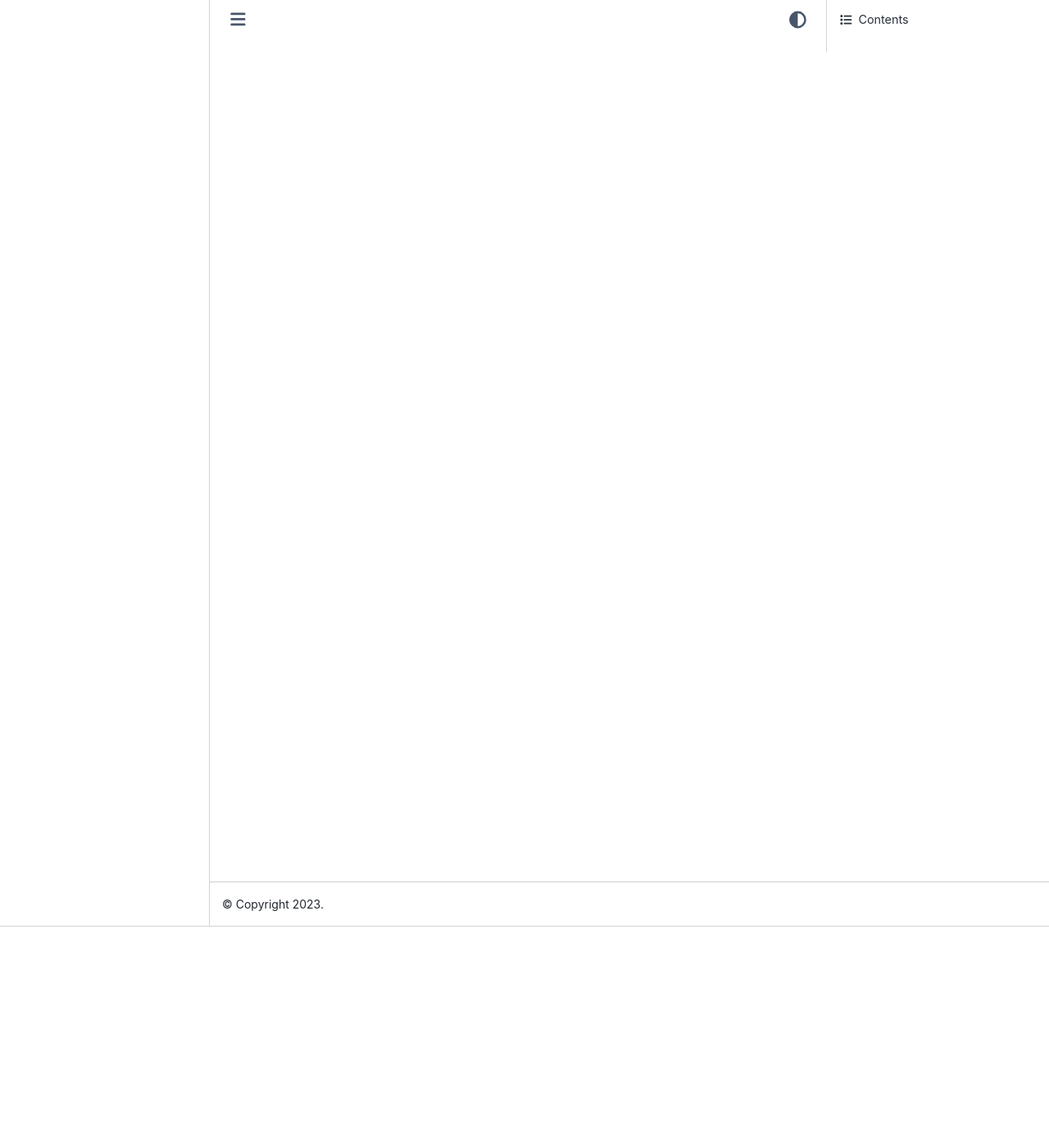
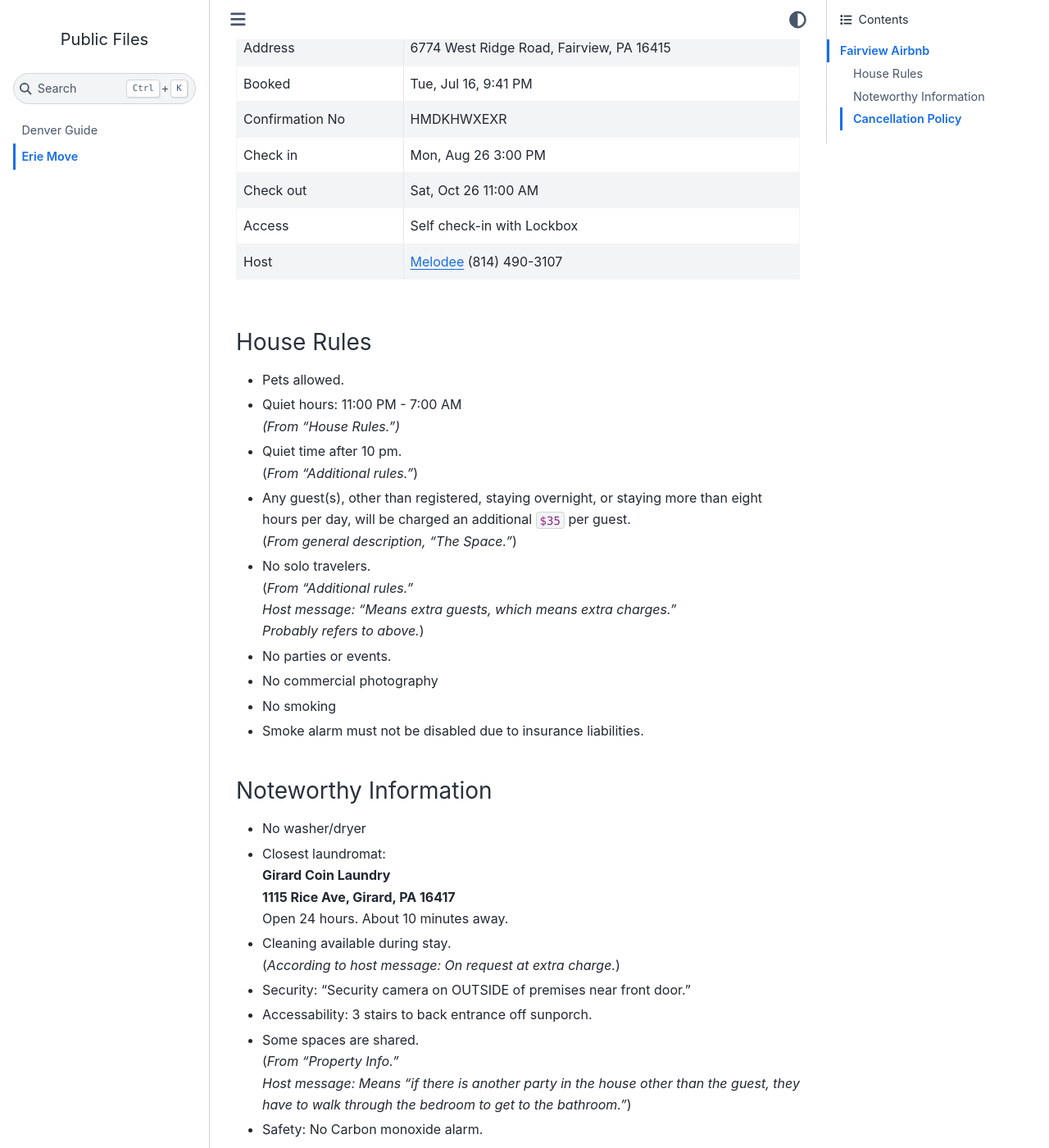
Before and after one commit to alissa-huskey/public, a Jupyter Book: the page built from docs/erie-move.md, in a window 1280 px wide and 1400 px high, scrolled down 270 px. Shown: the whole window at 82% size. Built offline with Jupyter Book 1.0.4 settings and Sphinx 7.4.7 and the Sphinx Book theme 1.1.4, drawn with Linux system fonts in a browser that asks for light colours; before the commit the page ends 900 px from its top, so only the background shows below that; some of the changed text lies outside the part shown.

Commit message:
erie move: replace symlink with real doc

```diff
--- a/docs/erie-move.md
+++ b/docs/erie-move.md
@@ -1 +1,70 @@
-/Users/alissa/Dropbox/projects/public/../mom-move/erie-move.md
+Erie Move
+=========
+
+Fairview Airbnb
+---------------
+
+* [Airbnb > Cottage II](https://www.airbnb.com/rooms/25009907?source_impression_id=p3_1721227866_P3K3856i5Vh4j8G0)
+* [Guidebook for Fairview](https://www.airbnb.com/s/guidebooks?refinement_paths[]=/guidebooks/83575)
+
+|                 |                                          |
+|-----------------|------------------------------------------|
+| Address         | 6774 West Ridge Road, Fairview, PA 16415 |
+| Booked          | Tue, Jul 16, 9:41 PM                     |
+| Confirmation No | HMDKHWXEXR                               |
+| Check in        | Mon, Aug 26 3:00 PM                      |
+| Check out       | Sat, Oct 26 11:00 AM                     |
+| Access          | Self check-in with Lockbox               |
+| Host            | [Melodee][Melodee]  (814) 490-3107       |
+
+[Melodee]: https://www.airbnb.com/users/show/113720605
+
+### House Rules
+
+* Pets allowed.
+* Quiet hours: 11:00 PM - 7:00 AM \
+  *(From "House Rules.")*
+* Quiet time after 10 pm. \
+  (*From "Additional rules."*)
+* Any guest(s), other than registered, staying overnight, or staying more than eight hours per day, will be charged an additional `$35` per guest. \
+  (*From general description, "The Space."*)
+* No solo travelers. \
+  (*From "Additional rules."* \
+  *Host message: "Means extra guests, which means extra charges."* \
+  *Probably refers to above.*)
+* No parties or events.
+* No commercial photography
+* No smoking
+* Smoke alarm must not be disabled due to insurance liabilities.
+
+### Noteworthy Information
+
+* No washer/dryer
+* Closest laundromat: \
+  **Girard Coin Laundry** \
+  **1115 Rice Ave, Girard, PA 16417** \
+  Open 24 hours. About 10 minutes away.
+* Cleaning available during stay. \
+  (*According to host message: On request at extra charge.*)
+* Security: "Security camera on OUTSIDE of premises near front door."
+* Accessability: 3 stairs to back entrance off sunporch.
+* Some spaces are shared. \
+  (*From "Property Info."* \
+  *Host message: Means "if there is another party in the house other than the guest, they have to walk through the bedroom to get to the bathroom."*)
+* Safety: No Carbon monoxide alarm.
+
+### Cancellation Policy
+
+> **Summary**
+>
+> There's a 48 hour grace period after booking. Within the first 30 days you
+> can give 30 days notice. After that there's no refund.
+>
+> (As I understand it.)
+
+| Description            | Deadline        | Refund Policy                                           |
+|------------------------|-----------------|---------------------------------------------------------|
+| 48 hours after booking | Jul 18 09:41 PM | 100% refund                                             |
+| Before checkin         | Aug 26 3:00 PM  | First 30 days non-refundable; 100% refund on remainder  |
+| 30 days after checkin  | Sep 25 3:00 PM  | Next 30 days non-refundable; 100% refund on remainder   |
+| 31+ days after checkin |                 | non-refundable                                          |
```
